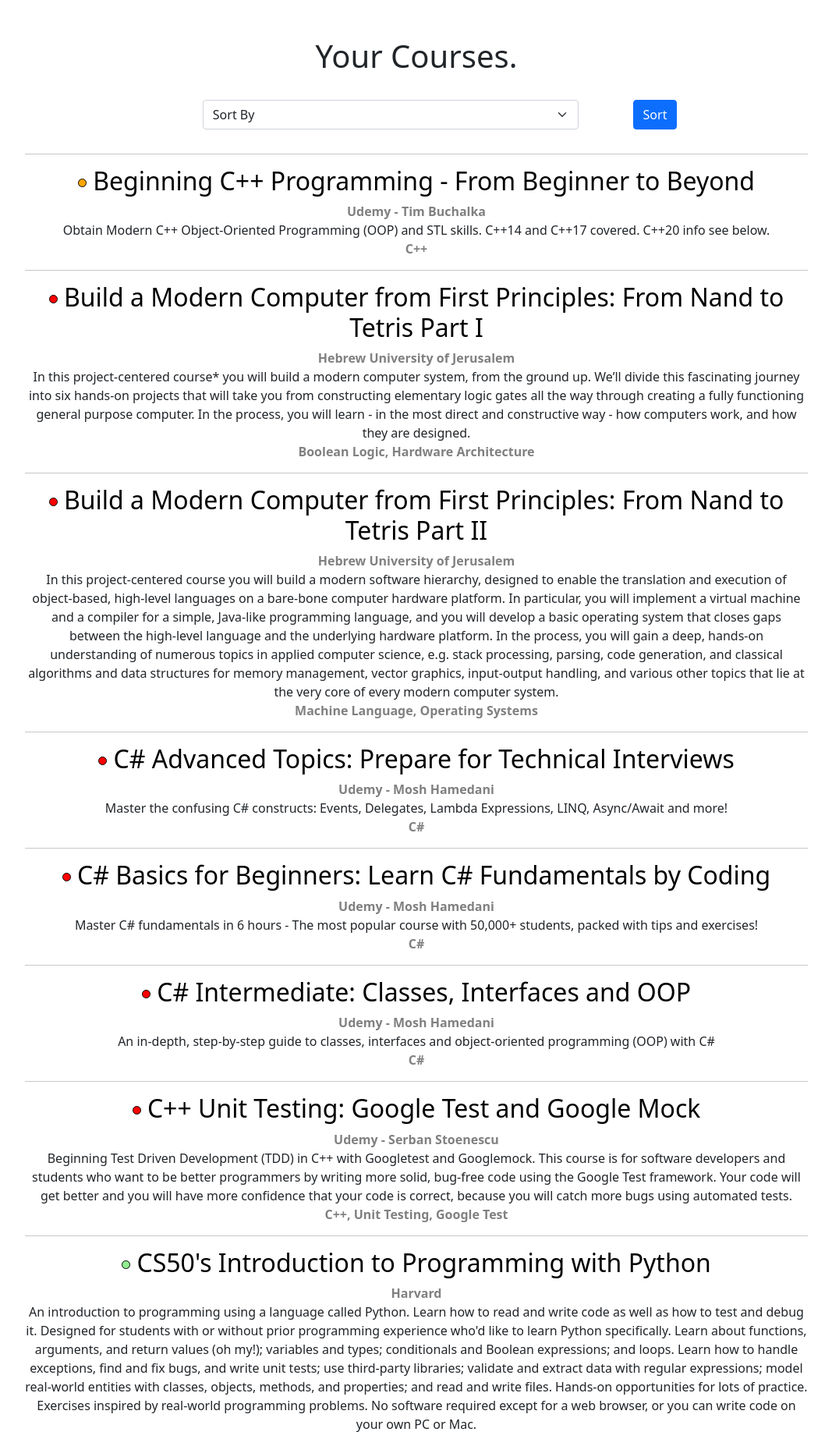
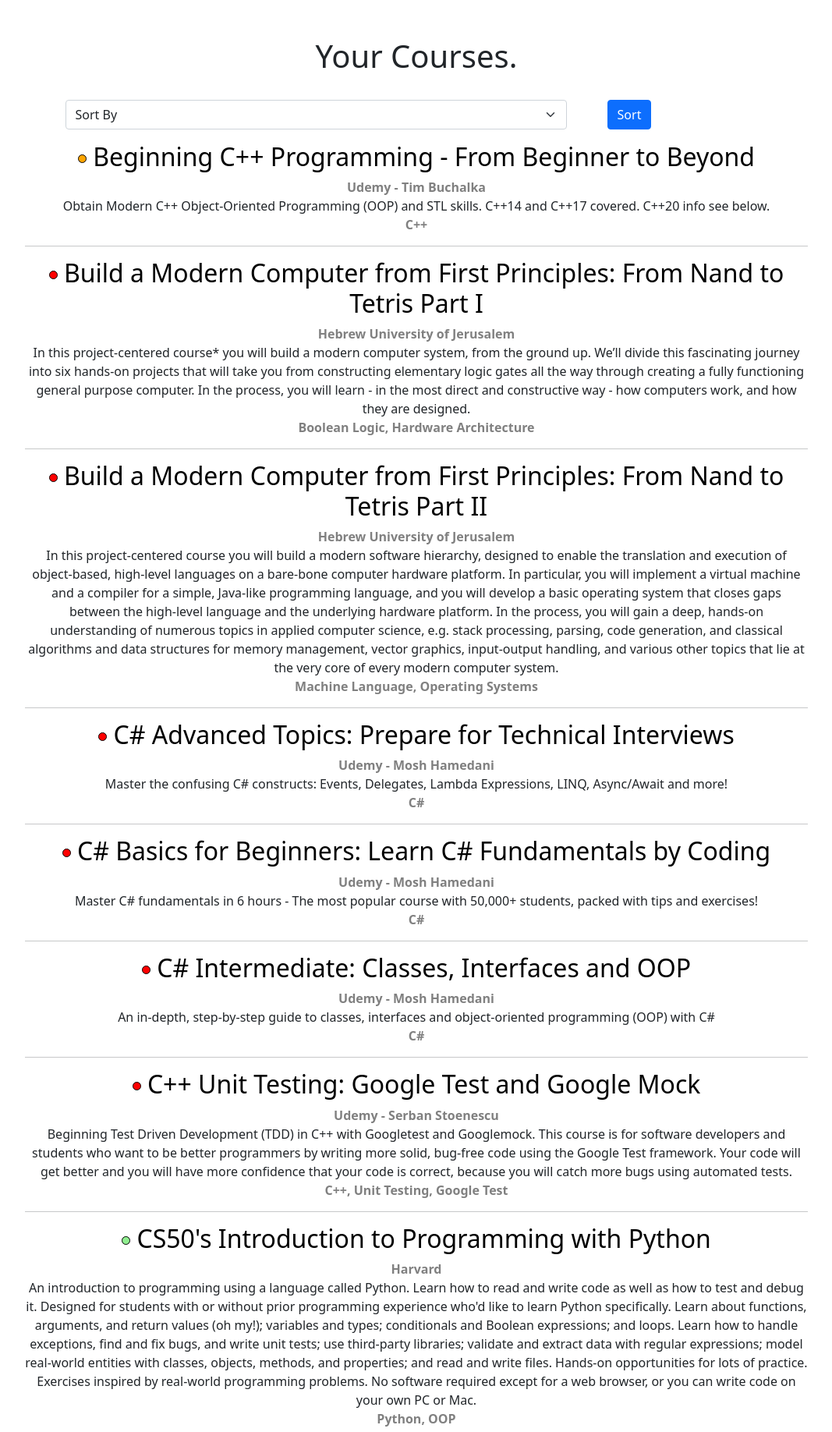
Before and after one commit to corey-richardson/course-progress-tracker, a Flask app: page / in a window 1280 px wide. Shown: the part 66-1902 px from the top of the page at 78% size, without its empty margins (106-1173 px from the left). Run offline with Flask 3, Linux system fonts and the light colour scheme; a user stored in the database is signed in.

Commit message:
This should work

```diff
--- a/mysite/templates/index.html
+++ b/mysite/templates/index.html
@@ -14,8 +14,8 @@
         <form action="/modules" method="post">
         {% endif %}
 
-            <div class="mb-3" style="min-width: 60%; max-width: 80%; display: inline-block; margin-right: 5px;">
-                <select class="form-select mx-auto w-auto" name="sort_index" required>
+            <div class="mb-3" style="min-width: 60%; max-width: 80%; display: flex; align-items: baseline;">
+                <select class="form-select mx-auto w-auto" name="sort_index" style="margin-right: 5px;" required>
                     <option selected disabled hidden>Sort By</option>
                     <option value="name">Name</option>
                     <option value="provider">Provider</option>
@@ -23,11 +23,9 @@
                     <option value="inProgress">In Progress</option>
                     <option value="incomplete">Not Started</option>
                 </select>
+                <button class="btn btn-primary" type="submit">Sort</button>
             </div>
-            <button style="display: inline-block; position: relative; bottom: 2px;" class="btn btn-primary" type="submit">Sort</button>
         </form>
-
-        <hr>
     </div>
 
     {% for course in courses %}
```
